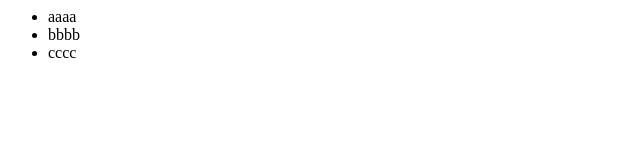
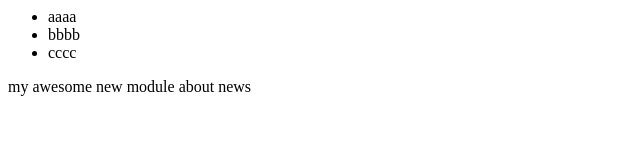
Before and after one commit to Kezeile/Hello-World, a plain HTML site: page index.html in a window 1280 px wide. Shown: the whole page, without its empty margins (0-640 px from the left). Drawn offline with Linux system fonts and the light colour scheme.

Commit message:
added new module

```diff
--- a/index.html
+++ b/index.html
@@ -7,5 +7,8 @@
 				<li>cccc</li>
 			</ul>
 		</div>
+		<module-one>
+			<div>my awesome new module about news</div>
+		</module-one>
 	</body>
 </html>
```
